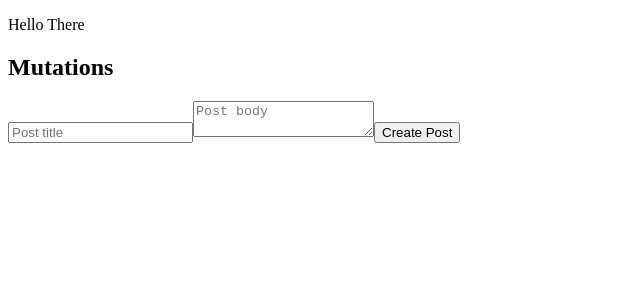
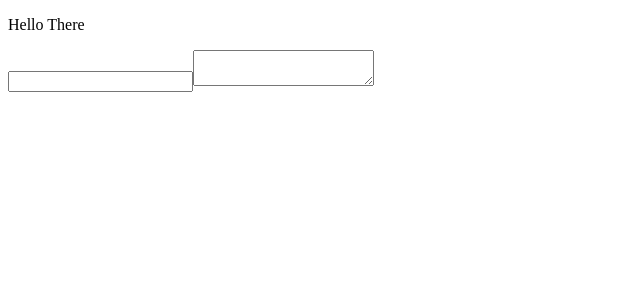
Before and after one commit to bobbyDeepak1415/Query_007, a React (Vite) app: page / in a window 1280 px wide. Shown: the top 300 px of the page, without its empty margins (0-640 px from the left). Built offline with nearby package versions, Linux system fonts and the light colour scheme.

Commit message:
setup done

```diff
--- a/src/components/MutationDemo.jsx
+++ b/src/components/MutationDemo.jsx
@@ -18,22 +18,16 @@ const createPost=async(newPost)=>{
 
 const MutationDemo = () => {
 
-    const [title,setTitle]=useState("")
-    const [body,setBody]=useState("")
-
-    const {mutate}=useMutation({mutationFn:createPost})
+  const [title,setTitle]=useState("")
+  const [body,setBody]=useState("")
 
   return (
-    <div className='section'>
-        <h2>Mutations</h2>
-
-<input value={title} placeholder='Post title' onChange={(e)=>setTitle(e.target.value)}/>
-<textarea value={body} onChange={(e)=>setBody(e.target.value)} placeholder='Post body'/>
-
-<button onClick={()=>mutate({title,body,userId:1})}>Create Post</button>
-
+    <div>
+      <input value={title} onChange={(e)=>setTitle(e.target.value)} />
+      <textarea value={body} onChange={(e)=>setBody(e.target.value)}/>
     </div>
   )
+
 }
 
 export default MutationDemo
```
